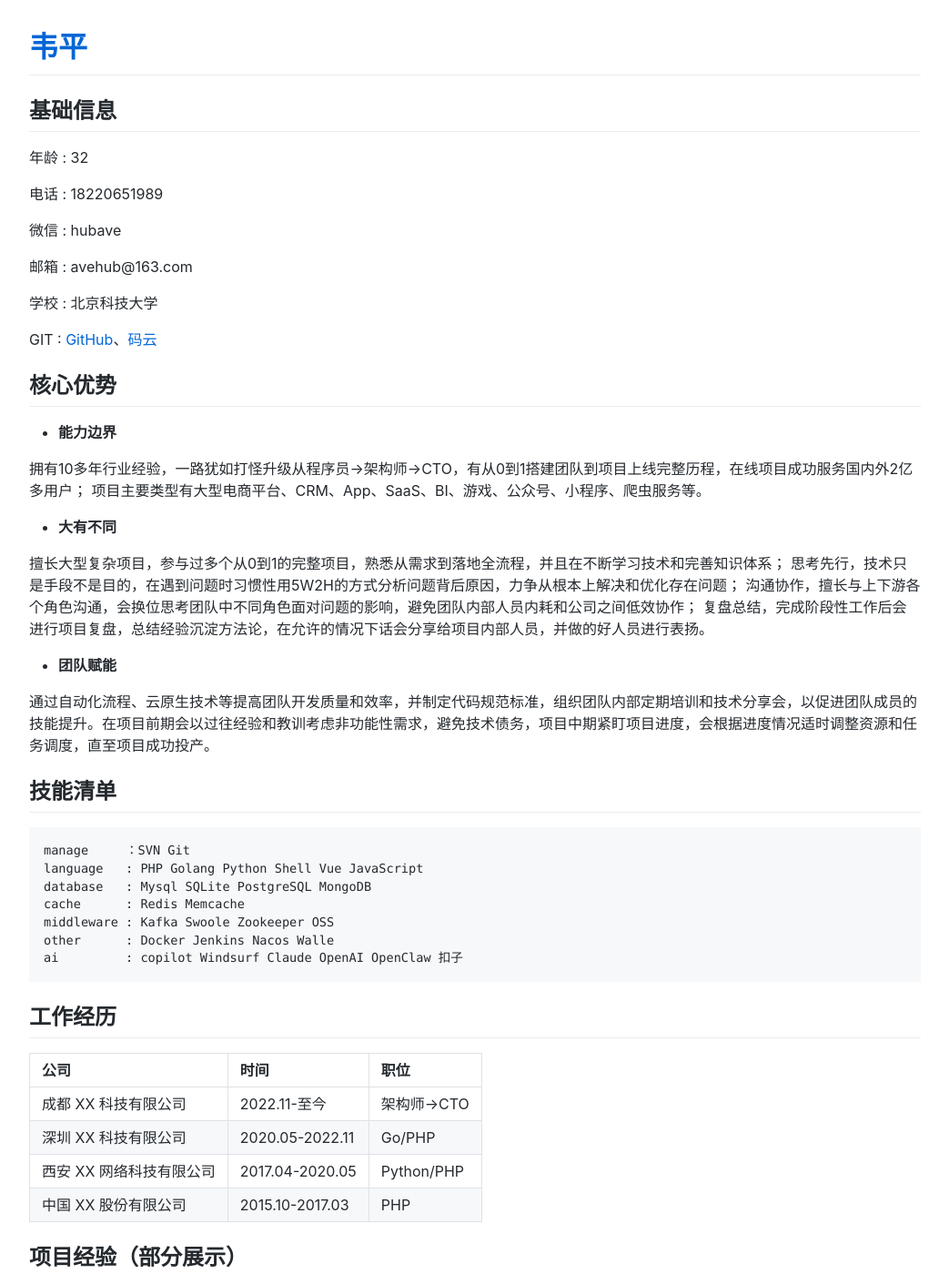
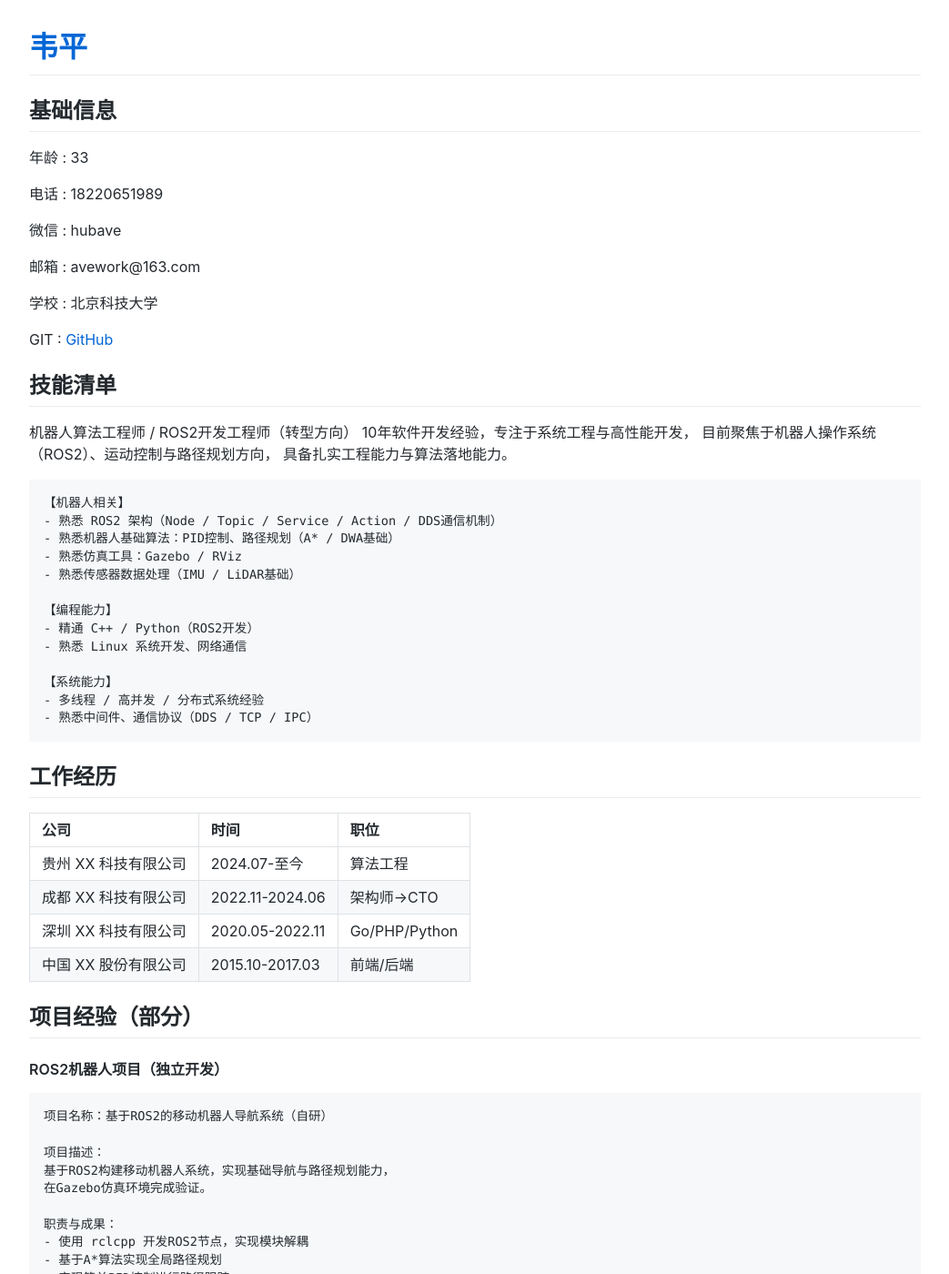
Before and after one commit to avehub/avehub.github.io, a Jekyll site: the page built from index.md, in a window 1280 px wide and 1400 px high. Shown: the whole window at 91% size, without its empty margins (118-1161 px from the left). Built offline with Jekyll 4.4.1, drawn with Linux system fonts in a browser that asks for light colours; comment, search, counter and statistics services are not loaded; our own code applies the rules of GitHub Pages for plain Markdown files; some of the changed text lies outside the part shown.

Commit message:
Up Info
Update my job info

````diff
--- a/index.md
+++ b/index.md
@@ -4,164 +4,85 @@ layout: default
 
 ## 基础信息
 
-年龄 : 32
+年龄 : 33
 
 电话 : 18220651989
 
 微信 : hubave
 
-邮箱 : avehub@163.com
+邮箱 : avework@163.com
 
 学校 : 北京科技大学
 
-GIT : [GitHub](https://github.com/avehub)、[码云](https://gitee.com/avegit)
-
-
-## 核心优势
-
-* **能力边界**
-
-拥有10多年行业经验，一路犹如打怪升级从程序员->架构师->CTO，有从0到1搭建团队到项目上线完整历程，在线项目成功服务国内外2亿多用户；
-项目主要类型有大型电商平台、CRM、App、SaaS、BI、游戏、公众号、小程序、爬虫服务等。
-
-* **大有不同**
-
-擅长大型复杂项目，参与过多个从0到1的完整项目，熟悉从需求到落地全流程，并且在不断学习技术和完善知识体系；
-思考先行，技术只是手段不是目的，在遇到问题时习惯性用5W2H的方式分析问题背后原因，力争从根本上解决和优化存在问题；
-沟通协作，擅长与上下游各个角色沟通，会换位思考团队中不同角色面对问题的影响，避免团队内部人员内耗和公司之间低效协作；
-复盘总结，完成阶段性工作后会进行项目复盘，总结经验沉淀方法论，在允许的情况下话会分享给项目内部人员，并做的好人员进行表扬。
-
-* **团队赋能**
-
-通过自动化流程、云原生技术等提高团队开发质量和效率，并制定代码规范标准，组织团队内部定期培训和技术分享会，以促进团队成员的技能提升。在项目前期会以过往经验和教训考虑非功能性需求，避免技术债务，项目中期紧盯项目进度，会根据进度情况适时调整资源和任务调度，直至项目成功投产。
+GIT : [GitHub](https://github.com/avehub)
 
 
 ## 技能清单
+机器人算法工程师 / ROS2开发工程师（转型方向）
+10年软件开发经验，专注于系统工程与高性能开发，
+目前聚焦于机器人操作系统（ROS2）、运动控制与路径规划方向，
+具备扎实工程能力与算法落地能力。
+```
+【机器人相关】
+- 熟悉 ROS2 架构（Node / Topic / Service / Action / DDS通信机制）
+- 熟悉机器人基础算法：PID控制、路径规划（A* / DWA基础）
+- 熟悉仿真工具：Gazebo / RViz
+- 熟悉传感器数据处理（IMU / LiDAR基础）
 
-```
-manage     ：SVN Git
-language   : PHP Golang Python Shell Vue JavaScript
-database   : Mysql SQLite PostgreSQL MongoDB
-cache      : Redis Memcache
-middleware : Kafka Swoole Zookeeper OSS
-other      : Docker Jenkins Nacos Walle
-ai         : copilot Windsurf Claude OpenAI OpenClaw 扣子
+【编程能力】
+- 精通 C++ / Python（ROS2开发）
+- 熟悉 Linux 系统开发、网络通信
+
+【系统能力】
+- 多线程 / 高并发 / 分布式系统经验
+- 熟悉中间件、通信协议（DDS / TCP / IPC）
 ```
 
 ## 工作经历
 
 |          公司         |        时间       |      职位    |
 |:----------------------|:------------------|:------------|
-| 成都 XX 科技有限公司    | 2022.11-至今      | 架构师->CTO  |
-| 深圳 XX 科技有限公司    | 2020.05-2022.11   | Go/PHP      |
-| 西安 XX 网络科技有限公司| 2017.04-2020.05   | Python/PHP  |
-| 中国 XX 股份有限公司    | 2015.10-2017.03   | PHP         |
+| 贵州 XX 科技有限公司    | 2024.07-至今      | 算法工程     |
+| 成都 XX 科技有限公司    | 2022.11-2024.06   | 架构师->CTO  |
+| 深圳 XX 科技有限公司    | 2020.05-2022.11   | Go/PHP/Python|
+| 中国 XX 股份有限公司    | 2015.10-2017.03   | 前端/后端     |
 
-## 项目经验（部分展示）
+## 项目经验（部分）
 
-#### 文促（独立开发）
-文促是一个文件管理平台（类似百度文库），采用Vue + Go语言开发的Web网站，支持TXT、PDF、EPUB、MOBI、Office 等格式文档的在线预览与管理，为魔豆文库的二开版。
+#### ROS2机器人项目（独立开发）
+```
+项目名称：基于ROS2的移动机器人导航系统（自研）
 
-**使用技术**
-* 后端 ：Gin + gRPC + GORM
-* 前端 : Vue2 + element-ui
+项目描述：
+基于ROS2构建移动机器人系统，实现基础导航与路径规划能力，
+在Gazebo仿真环境完成验证。
+
+职责与成果：
+- 使用 rclcpp 开发ROS2节点，实现模块解耦
+- 基于A*算法实现全局路径规划
+- 实现简单PID控制进行路径跟踪
+- 使用RViz进行可视化调试
+- 完成仿真环境下导航闭环
+
+技术栈：
+ROS2 / C++ / Gazebo / RViz / A*
+```
 
 
-#### 赏金猎人（自建团队）
-该项目为合伙自研项目，赏金猎人为紧急任务授权平台，平台的宗旨就是为用户解决难题。用户分为发布方和解决方，发布方支付解决问题佣金，解决方赚取佣金。项目价值为帮助一群人省时省力解决难题，帮助另一群人利用能力和资源创造收益。
+#### 工程能力+机器人结合
+```
+项目名称：机器人通信中间件优化（类DDS方向）
 
-**职责**
+职责：
+- 设计高性能通信模块（类DDS架构）
+- 优化节点间数据传输延迟（降低30%+）
+- 实现多节点调度与消息队列机制
 
-需求调研、研论、数据库设计、代码管理和核心代码开发，统筹前后端功能任务拆分等。
+亮点：
+- 将分布式系统经验应用于机器人通信
+- 对ROS2 DDS机制有深入理解
+```
 
-**使用技术**
-* 后端  : Gin + ThinkPHP
-* 前端  : WeChat小程序
-
-
-#### 至尊手游 （独立后端）
-至尊手游App是多渠道游戏折扣充值聚合平台，主要提供一键比价、自动充值等游戏体验全程服务。
-
-**职责**
-
-全程参与从服务器选购到项目整体发版上线运营推广，包括需求调研及讨论,技术架构设计、评审、任务拆分和工期预估、参与功能开发、联调及测试，项目代码规范评审及发布等。
-
-**使用技术**
-* 后端  : Laravel8 + Supervisor
-* 前端  : Android + Web + H5
-
-
-### 多端商城 （独立开发）
-基于开源的CRME打造的一款B2B、B2C的社区化购物网平台。主要实现了线上线下一体式购物、商户及会员间层级分销、多端数据打通（H5网页、微信小程序、APP）等功能。
-
-**使用技术**
-* 后端  : ThinkPHP + Swoole + Supervisor
-* 前端  : Uni-App
-
-
-### 会员通/CRM系统
-多个电商（京东、天猫、苏宁、抖音、拼多多）平台、同品牌多店铺会员权益数据打通，实现用户数据整合和中心运维管理等。
-
-**职责**
-
-项目需求对接、技术架构设计、任务拆分、功能开发、联调及测试、后期优化等。
-
-**使用技术**
-* 后端  : Java + Laravel6 + Docker
-* 前端  : Vue + Angular + React + Docker
-
-
-### 智慧工地/SaaS平台
-智慧工地主要分为Web管理端（B/S）和移动应用端（C/S），其主要为企业及项目提供工地数字化管理+运维一体化解决方案，让企业实时掌控项目安全、质量、物资、机械、进度、人员、IOT智能硬件现场作业情况，及时发现问题，跟踪项目进度。通过真实数据采集，进行数据挖掘，各岗位工作量化，形成考核指标，通过大数据分析为项目重大决策提供支撑。
-
-**职责**
-
-主要接口文档定制、代码管理及维护；用户文档数据采集、大数据分析和图表展示；人员、质量、安全等大模块功能开发等等。
-
-**使用技术**
-* 后端 : CakePHP + 自研框架 + Java
-* 前端 : Vue + React
-
-
-### 骑士助手
-骑士助手是一款提供了海量游戏及各类应用下载的手机应用（Android及IOS），目前在各大平台及市场都可下载（含海外版）；其中致力与打造破解Android游戏平台及游戏玩家交流互动平台；其中17年成功发布海外版1.0;目前海外项目仍在运行，国内Android版日活用户达30多万，版本已迭代至7.2.6版，仍在维护运行中。
-
-**职责**
-
-负责项目后台数据架构及业务逻辑设计还有后期的维护和优化;从需求分析到结构建立，业务逻辑处理到功能实现等，项目内容包含第三方库、SDK及接口的引入对接。还负责APP对应后台所有功能的搭建。
-
-**使用技术**
-* 后端 : PHPCMS + ThinkPHP
-* 前端 : Android + IOS + Web
-
-
-### 电信315活动（2017）
-陕西电信用户315当天通过活动页进行充值指定金额话费获得一定抽奖次数，并参与抽奖活动，中奖后需填写收货信息以快递形式领取。
-
-**职责**
-
-了解需求、通过指定任务进行接口开发，并配合其他同事完成整体工作流程。
-
-**使用技术**
-* 后端 : Java + PHP
-* 前端 : H5 + JavaScript
-
-
-## 开源项目
-
-- 爬虫项目
-    - https://github.com/avehub/goColly
-    - 汽车、摩托车常规性数据整理
-- 多商户电商平台
-    - https://gitee.com/avegit/merchantShop
-    - 打通多级分销、积分抵扣、线下线上双渠道营销模式
-- 文档管理
-    - https://github.com/avehub/wencu
-    - https://github.com/avehub/wencu-web
-    - 可供公司内部使用的类似百度文库的多文档管理平台
-- 抢购茅台脚本
-    - https://github.com/avehub/imaotai
-    - 可完成每日自动化预约抢购茅台
 
 ## 致谢
 
````
